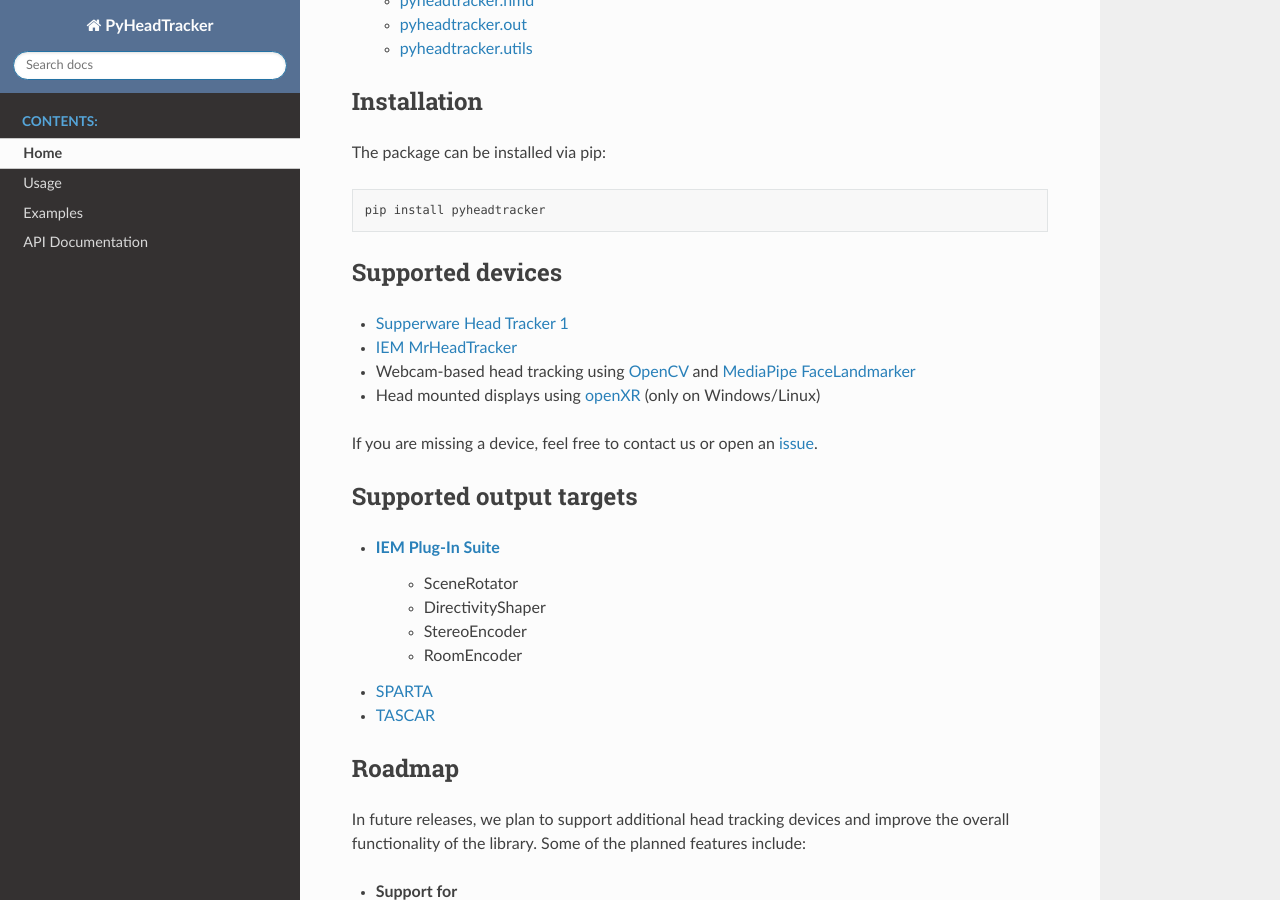
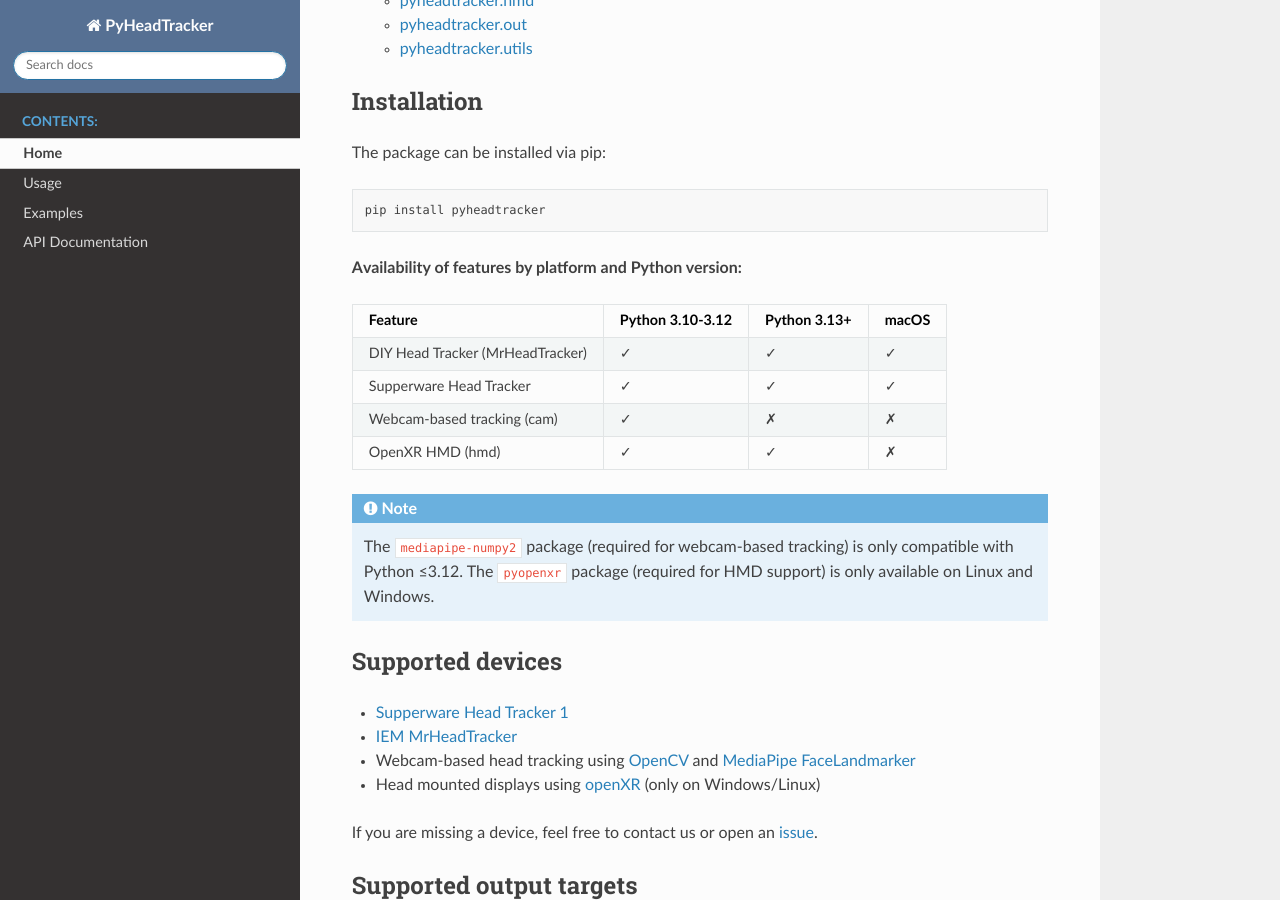
Before and after one commit to fholzm/PyHeadTracker, a Sphinx documentation site: the page built from docs/index.rst, in a window 1280 px wide and 900 px high, scrolled down 879 px. Built offline with Sphinx 7.4.7 and the Read the Docs theme 3.1.0, drawn with Linux system fonts in a browser that asks for light colours.

Commit message:
Don't install cam module on Python 3.13+

```diff
--- a/docs/index.rst
+++ b/docs/index.rst
@@ -22,6 +22,21 @@
 The package can be installed via pip: ::
 
   pip install pyheadtracker
+
+**Availability of features by platform and Python version:**
+
+================================  ==================  ==============  =======
+Feature                           Python 3.10-3.12    Python 3.13+    macOS
+================================  ==================  ==============  =======
+DIY Head Tracker (MrHeadTracker)  ✓                   ✓               ✓
+Supperware Head Tracker           ✓                   ✓               ✓
+Webcam-based tracking (cam)       ✓                   ✗               ✗
+OpenXR HMD (hmd)                  ✓                   ✓               ✗
+================================  ==================  ==============  =======
+
+.. note::
+
+   The ``mediapipe-numpy2`` package (required for webcam-based tracking) is only compatible with Python ≤3.12. The ``pyopenxr`` package (required for HMD support) is only available on Linux and Windows.
 
 
 Supported devices
--- a/pyproject.toml
+++ b/pyproject.toml
@@ -25,13 +25,14 @@
 ]
 requires-python = ">=3.10"
 dependencies = [
-    "mediapipe-numpy2>=0.10.21",
+    "mediapipe-numpy2>=0.10.21; python_version <= '3.12'",
     "mido>=1.3.3",
     "numpy>=2.2.6",
-    "pyopenxr==1.1.5301",
+    "pyopenxr==1.1.5301; (sys_platform == 'linux' or sys_platform == 'win32')",
     "python-osc>=1.9.3",
     "python-rtmidi>=1.4.9; sys_platform != 'darwin'",
     "python-rtmidi<1.5.8; sys_platform == 'darwin'",
+    "opencv-python>=4.8.0; python_version <= '3.12'",
 ]
 
 [project.urls]
```
Also changed, not shown: README.md (+19 -0 lines), src/pyheadtracker/__init__.py (+23 -6 lines).
